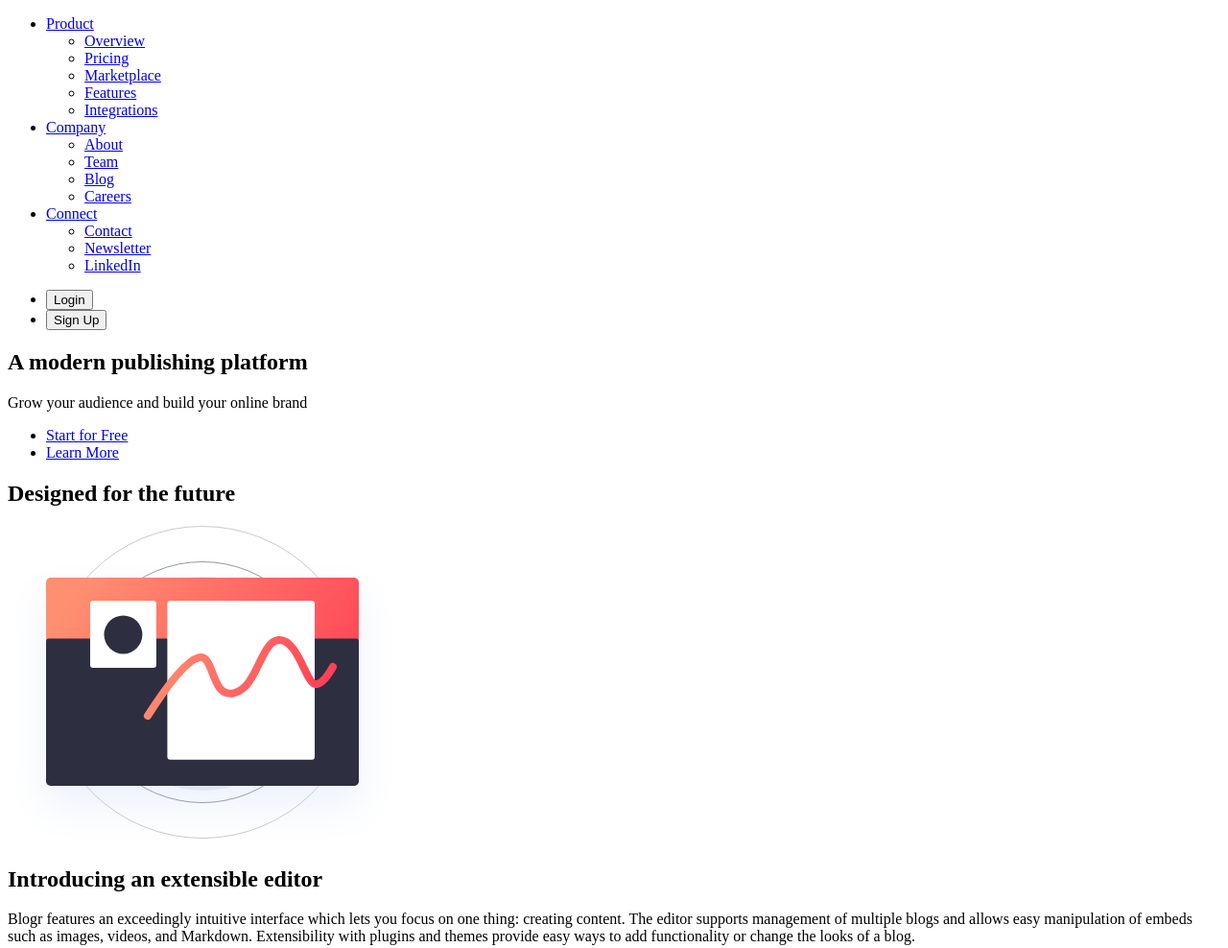
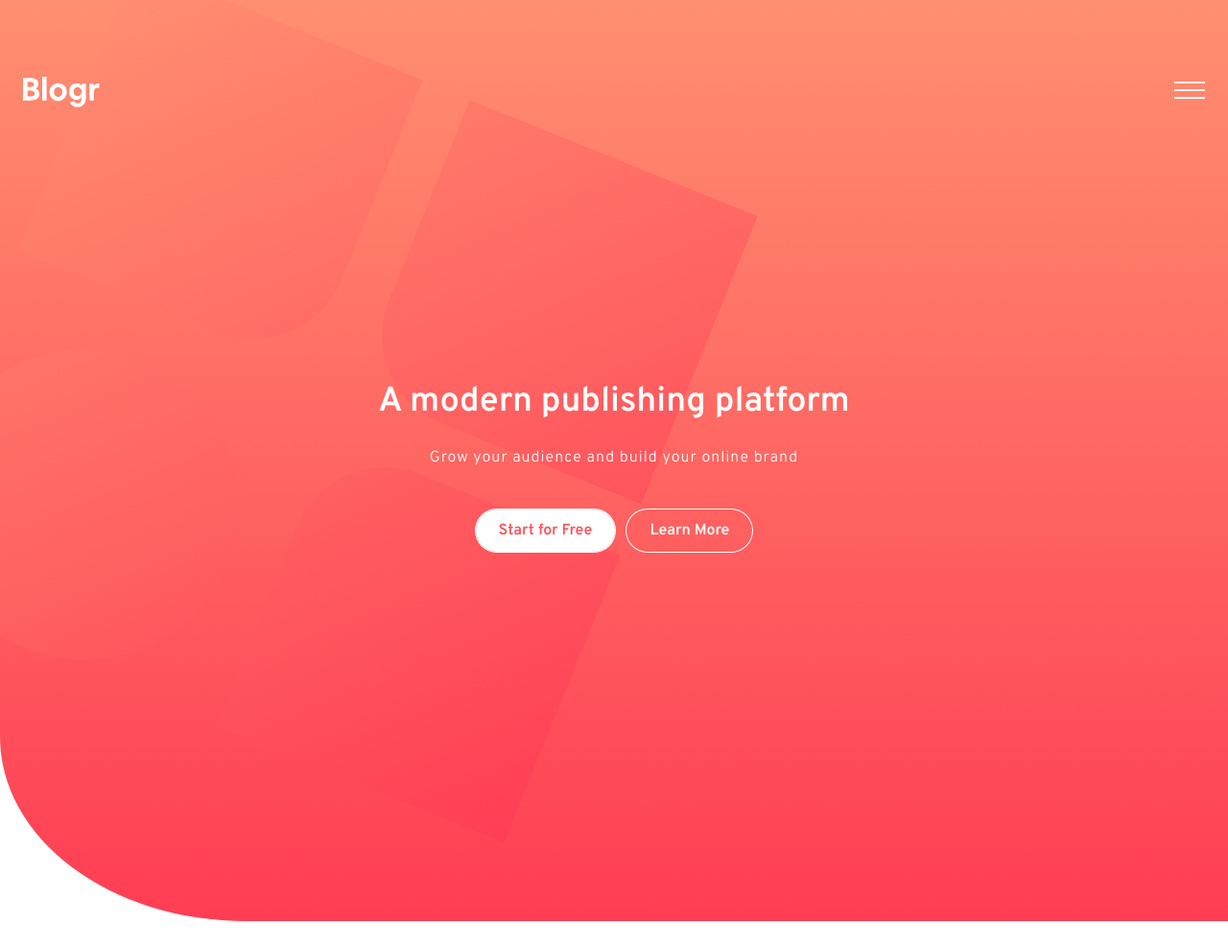
Before and after one commit to alexsanderBDS/frontend-mentor-blogr-landing-page-main, a plain HTML site: page index.html in a window 1280 px wide. Shown: the top 988 px of the page at 96% size. Drawn offline with Linux system fonts and the light colour scheme.

Commit message:
add styles to header and hero section

```diff
--- a/index.html
+++ b/index.html
@@ -11,13 +11,27 @@
       sizes="32x32"
       href="./images/favicon-32x32.png"
     />
+    <link rel="preconnect" href="https://fonts.googleapis.com" />
+    <link rel="preconnect" href="https://fonts.gstatic.com" crossorigin />
+    <link
+      href="https://fonts.googleapis.com/css2?family=Overpass:wght@300;600&family=Ubuntu:wght@400;500;700&display=swap"
+      rel="stylesheet"
+    />
     <link rel="stylesheet" href="styles.css" />
     <title>Frontend Mentor | [Blogr]</title>
   </head>
   <body>
     <header class="header">
+      <img src="images/logo.svg" alt="logo" class="logo" width="80" />
+      <button class="btn-menu" type="button">
+        <img
+          src="images/icon-hamburger.svg"
+          class="menu-icon"
+          alt="menu hamburger icon"
+        />
+      </button>
       <nav class="nav">
-        <ul class="nav-list">
+        <ul class="nav-list list--style-none flex--column">
           <li class="nav-list-links">
             <a href="#dropdown-1" class="dropdown-button">Product</a>
             <ul class="dropdown-list">
@@ -68,8 +82,7 @@
             </ul>
           </li>
         </ul>
-      </nav>
-      <ul class="auth">
+        <ul class="auth list--style-none flex--column">
           <li>
             <button class="auth-button">Login</button>
           </li>
@@ -77,16 +90,19 @@
             <button class="auth-button">Sign Up</button>
           </li>
         </ul>
+      </nav>
     </header>
-    <main>
-      <section class="section-hero">
+    <main class="container">
+      <section class="section-hero flex--column">
         <h1 class="heading">A modern publishing platform</h1>
         <p class="section-hero-text">
           Grow your audience and build your online brand
         </p>
-        <ul class="section-hero-cta">
+        <ul class="section-hero-cta list--style-none">
           <li>
-            <a href="#cta-button-1" class="cta-button"> Start for Free </a>
+            <a href="#cta-button-1" class="cta-button btn--cta-focused">
+              Start for Free
+            </a>
           </li>
           <li>
             <a href="#cta-button-2" class="cta-button"> Learn More </a>
@@ -99,6 +115,7 @@
           src="./images/illustration-editor-mobile.svg"
           alt=""
           class="features-img"
+          width="300"
         />
         <div class="features-item">
           <h2 class="features-item-heading">
@@ -125,9 +142,10 @@
       </section>
       <section class="section-intro">
         <img
-          src="images/illustration-editor-mobile.svg"
+          src="images/illustration-phones.svg"
           alt=""
           class="section-intro-img"
+          width="300"
         />
         <h2 class="section-intro-heading">State of the Art Infrastructure</h2>
         <p class="section-intro-text">
@@ -142,6 +160,7 @@
           src="images/illustration-laptop-mobile.svg"
           alt=""
           class="section-how-img"
+          width="300"
         />
         <div class="section-how-item">
           <h2 class="section-how-heading">Free, open, simple</h2>
@@ -165,7 +184,7 @@
       </section>
     </main>
     <footer class="footer">
-      <img src="images/logo.svg" alt="logo" class="logo" />
+      <img src="images/logo.svg" alt="logo" class="logo" width="80" />
       <ul class="footer-links">
         <h2 class="footer-heading">Product</h2>
         <li>
--- a/styles.css
+++ b/styles.css
@@ -1,3 +1,77 @@
+/* GENERAL */
+* {
+  margin: 0;
+  padding: 0;
+  box-sizing: border-box;
+  border: none;
+}
+
+html {
+  /* # SPACE SYSTEM */
+  /* ## TYPOGRAPHY - FONT SIZES */
+  --10px: calc(10rem / 16);
+  --12px: calc(12rem / 16);
+  --14px: calc(14rem / 16);
+  --16px: calc(16rem / 16);
+  --18px: calc(18rem / 16);
+  --20px: calc(20rem / 16);
+  --24px: calc(24rem / 16);
+  --36px: calc(36rem / 16);
+  --44px: calc(44rem / 16);
+  --52px: calc(52rem / 16);
+  --62px: calc(62rem / 16);
+  --74px: calc(74rem / 16);
+  --86px: calc(86rem / 16);
+  --98px: calc(98rem / 16);
+
+  /* ## WHITESPACE */
+  --2ws: calc(2rem / 16);
+  --4ws: calc(4rem / 16);
+  --8ws: calc(8rem / 16);
+  --12ws: calc(12rem / 16);
+  --16ws: calc(16rem / 16);
+  --24ws: calc(24rem / 16);
+  --32ws: calc(32rem / 16);
+  --48ws: calc(48rem / 16);
+  --64ws: calc(64rem / 16);
+  --80ws: calc(80rem / 16);
+  --96ws: calc(96rem / 16);
+  --128ws: calc(128rem / 16);
+
+  /* # COLORS */
+  /* ### Primary */
+  /* - Light red (CTA text):  */
+  --clr-p--lr: hsl(356, 100%, 66%);
+  /* - Very light red (CTA hover background):  */
+  --clr-p--vlr: hsl(355, 100%, 74%);
+  /* - Very dark blue (headings):  */
+  --clr-p--vdb: hsl(208, 49%, 24%);
+  /* ### Neutral */
+  /* - White (text):  */
+  --clr-n--w: hsl(0, 0%, 100%);
+  /* - Grayish blue (footer text):  */
+  --clr-n--gb: hsl(240, 2%, 79%);
+  /* - Very dark grayish blue (body copy):  */
+  --clr-n--vdgb: hsl(207, 13%, 34%);
+  /* - Very dark black blue (footer background):  */
+  --clr-n--vdbb: hsl(240, 10%, 16%);
+
+  /* ### Gradient */
+  /* Background gradient - Intro/CTA mobile nav: */
+  /* - Very light red:  */
+  --clr-bg--vlr: hsl(13, 100%, 72%);
+  /* - Light red:  */
+  --clr-bg--lr: hsl(353, 100%, 62%);
+  /* Background gradient - body: */
+  /* - Very dark gray blue:  */
+  --clr-bg--vdgb: hsl(237, 17%, 21%);
+  /* - Very dark desaturated blue:  */
+  --clr-bg--vddb: hsl(237, 23%, 32%);
+}
+/* GENERAL */
+
+/* INITIAL STYLES */
+
 .attribution {
   font-size: 11px;
   text-align: center;
@@ -5,3 +79,152 @@
 .attribution a {
   color: hsl(228, 45%, 44%);
 }
+
+/* INITIAL STYLES */
+
+/* PROJECT NEW STYLES */
+
+/* REUSABLE */
+
+.list--style-none {
+  list-style: none;
+}
+.list--style-none a:link,
+.list--style-none a:visited {
+  text-decoration: none;
+  color: inherit;
+}
+
+.flex--column {
+  display: flex;
+  flex-direction: column;
+  justify-content: center;
+  align-items: center;
+}
+
+.heading {
+  font-size: var(--36px);
+  text-align: center;
+}
+
+.btn--cta-focused:link,
+.btn--cta-focused:visited {
+  background-color: var(--clr-n--w);
+  color: var(--clr-p--lr) !important;
+}
+
+/* REUSABLE */
+
+body {
+  font-size: var(--16px);
+  font-family: "Overpass", sans-serif;
+  /* font-family: 'Ubuntu', sans-serif; */
+  font-weight: 300;
+  line-height: 1;
+  color: var(--clr-n--vdgb);
+
+  position: relative;
+}
+
+.container {
+  min-width: calc(375rem / 16);
+  max-width: calc(1440rem / 16);
+}
+
+.header {
+  background: none;
+  position: absolute;
+  top: 10vh;
+  left: 0;
+  width: 100%;
+
+  display: flex;
+  justify-content: space-between;
+  align-items: center;
+  padding: 0 var(--24ws);
+}
+
+.btn-menu {
+  background: none;
+}
+
+.nav {
+  /* display: flex; */
+  display: none;
+  flex-direction: column;
+  justify-content: space-between;
+  align-items: center;
+
+  background-color: var(--clr-n--w);
+  border-radius: var(--8ws);
+  box-shadow: 0 0 9px 2px rgba(0, 0, 0, 0.4);
+  position: absolute;
+  top: 80vh;
+  left: 50%;
+  width: 85vw;
+  height: 80vh;
+  transform: translate(-50%, -80%);
+  font-weight: 600;
+}
+
+.nav-list {
+  gap: var(--32ws);
+  margin-top: var(--24ws);
+}
+
+.auth {
+  gap: var(--8ws);
+  margin-bottom: var(--24ws);
+}
+
+.dropdown-list {
+  display: none;
+}
+
+.auth-button {
+  background: none;
+  min-width: calc(140rem / 16);
+  padding: var(--12ws);
+  font-family: "Ubuntu", sans-serif;
+  font-weight: 700;
+
+  border-radius: var(--32ws);
+}
+
+.section-hero {
+  height: 120vh;
+  background-image: url(./images/bg-pattern-intro-mobile.svg),
+    linear-gradient(var(--clr-bg--vlr), var(--clr-bg--lr));
+  background-size: calc(1306rem / 16);
+  background-repeat: no-repeat;
+  background-position: calc(-320rem / 16) calc(-232rem / 16), 0;
+  color: var(--clr-n--w);
+  border-radius: 0 0 0 20%;
+
+  gap: var(--24ws);
+  padding: 0 var(--24ws);
+  line-height: 1.3;
+  margin-bottom: var(--96ws);
+}
+
+.section-hero-text {
+  text-align: center;
+  letter-spacing: 1px;
+  font-weight: 300;
+  margin-bottom: var(--32ws);
+}
+
+.section-hero-cta {
+  display: flex;
+  gap: var(--12ws);
+}
+
+.cta-button:link,
+.cta-button:visited {
+  font-weight: 600;
+  box-shadow: 0 0 0 1px var(--clr-n--w);
+  padding: var(--12ws) var(--24ws);
+  border-radius: var(--24ws);
+}
+
+/* PROJECT NEW STYLES */
```
Lines whose indentation alone changed are shown as unchanged.
